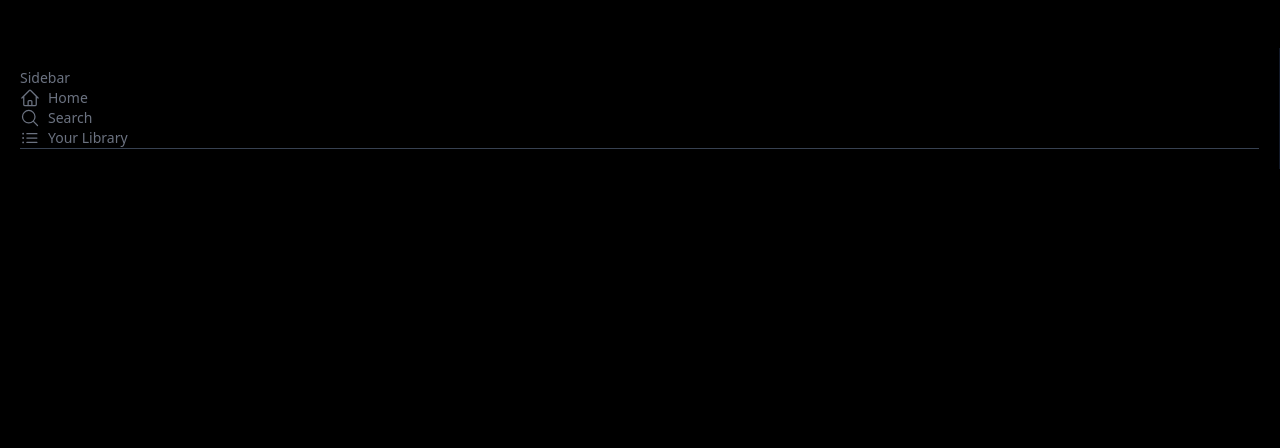
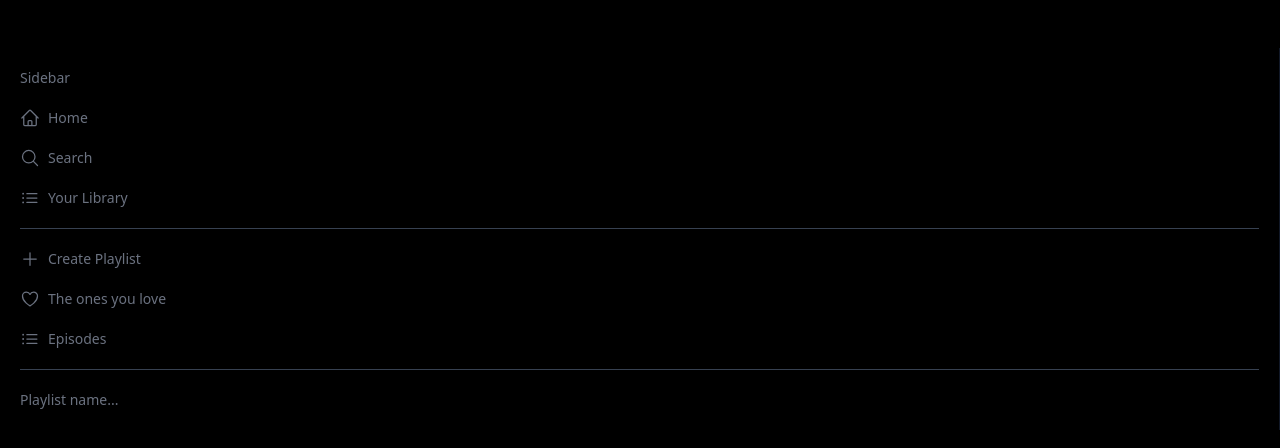
Before and after one commit to BexMikaelson/App-Purple-Music, a Next.js app: page / in a window 1280 px wide. Shown: the top 448 px of the page. Built offline with nearby package versions, Linux system fonts and the light colour scheme.

Commit message:
adding some more Icons, and place holders fore the playlists

```diff
--- a/components/Sidebar.js
+++ b/components/Sidebar.js
@@ -2,12 +2,14 @@ import {
     HomeIcon,
     MagnifyingGlassIcon,
     ListBulletIcon,
+    PlusIcon,
+    HeartIcon,
 
 } from '@heroicons/react/24/outline'
 
 const Sidebar = () => {
     return (
-      <div className='text-gray-500 p-5 text-sm border-r border-gray-900'>
+      <div className='text-gray-500 p-5 text-sm border-r border-gray-900 space-y-5'>
         <h1>Sidebar</h1>
         <div>
           <button className='flex items-center space-x-2
@@ -33,6 +35,32 @@ const Sidebar = () => {
         </div>
         <hr className='border-t-[0.1px] border-gray-700' />
 
+        <div>
+          <button className='flex items-center space-x-2
+          hover:text-purple-500' >
+            <PlusIcon className="h-5 w-5" />
+            <p>Create Playlist</p>
+          </button>
+        </div>
+
+        <div>
+          <button className='flex items-center space-x-2 hover:text-purple-500'>
+            <HeartIcon className="h-5 w-5" />
+            <p>The ones you love</p>
+          </button>
+        </div>
+
+        <div>
+          <button className='flex items-center space-x-2 hover:text-purple-500'>
+            <ListBulletIcon className="h-5 w-5" />
+            <p>Episodes</p>
+          </button>
+
+        </div>
+        <hr className='border-t-[0.1px] border-gray-700' />
+
+        {/* playlist */}
+        <p className='cursor-pointer hover:text-purple-500'>Playlist name...</p>
       </div>
     );
 }
```
